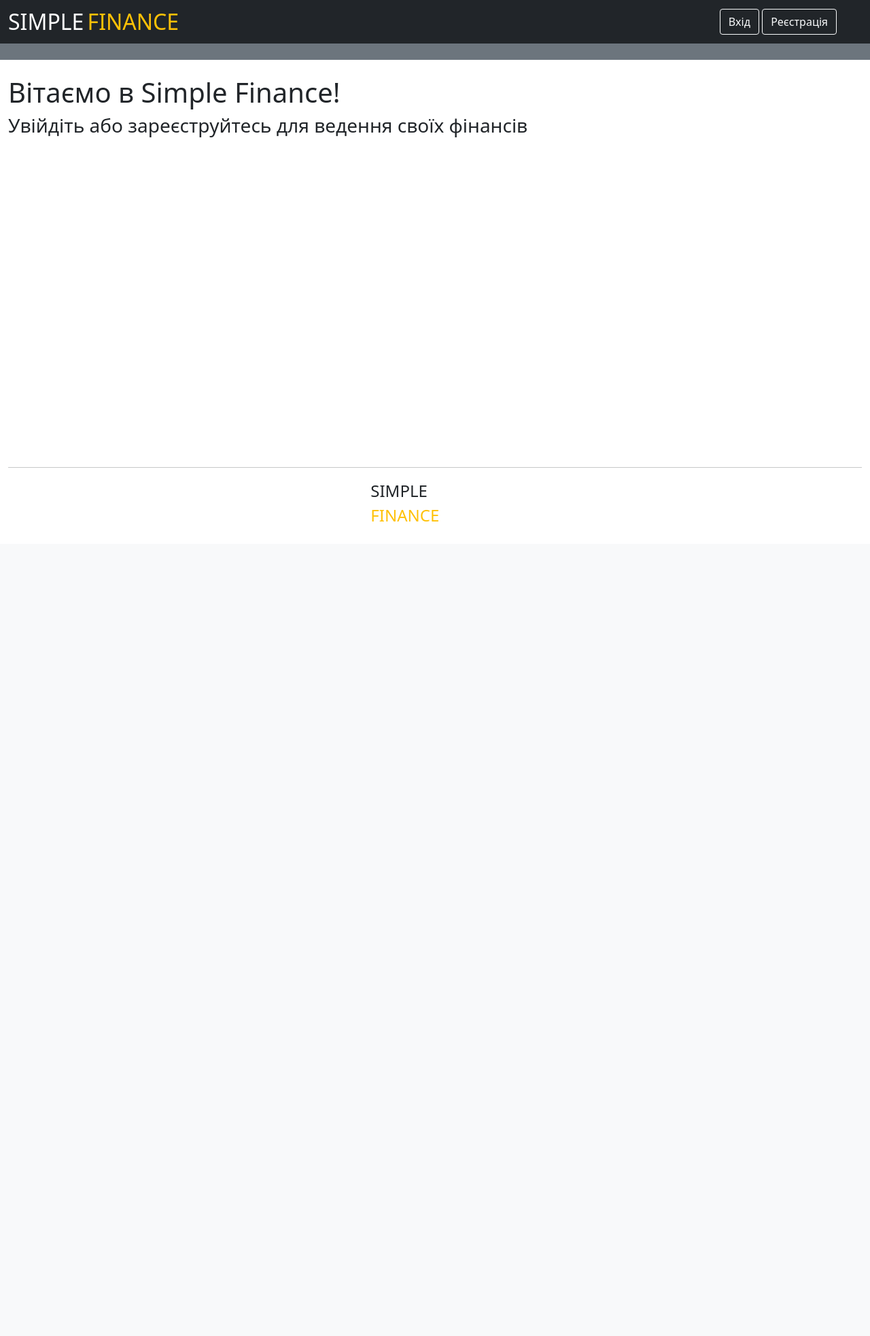
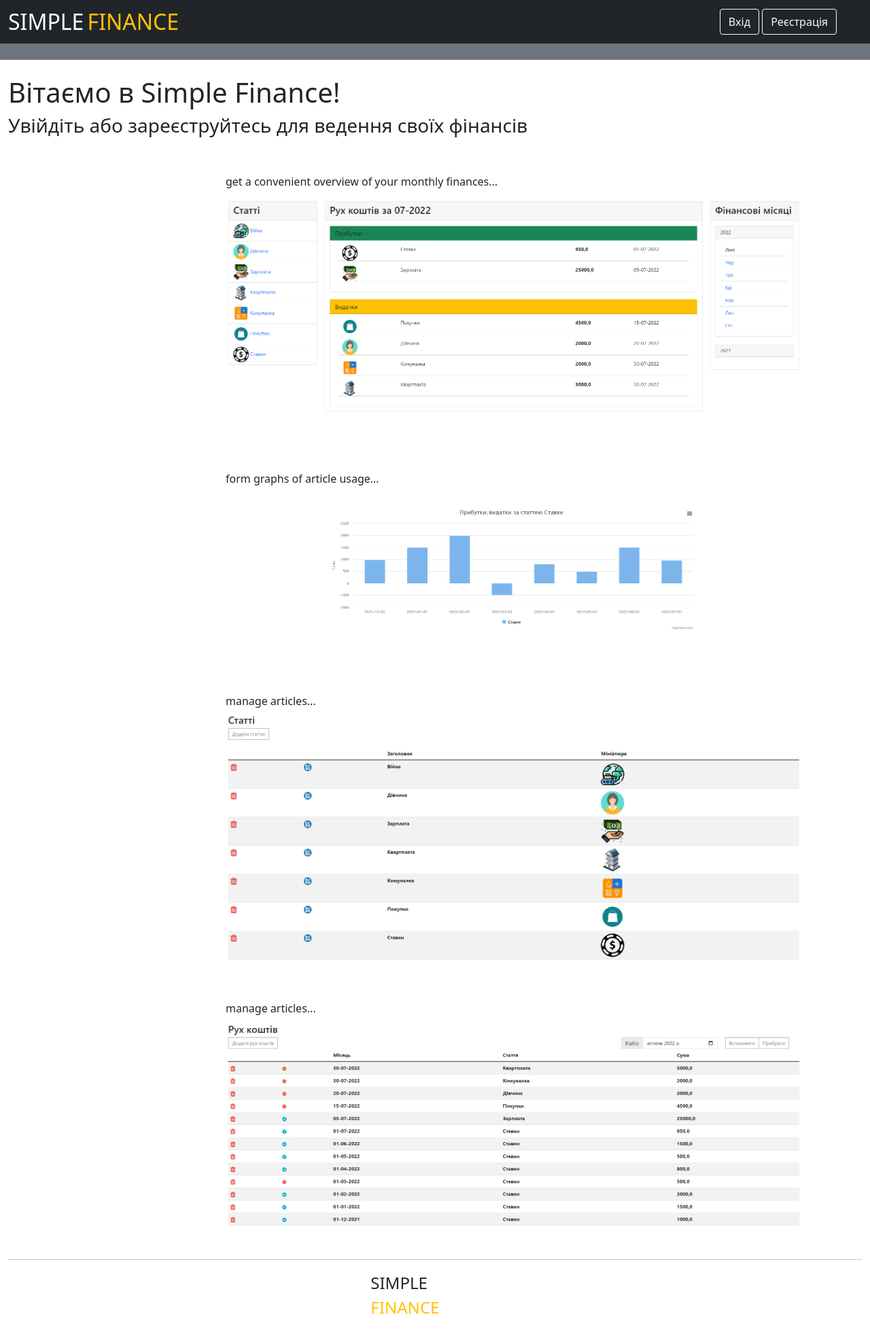
Before and after one commit to SergiiPachkovskyi/simpleFinance, a Django app: page / in a window 1280 px wide. Shown: the whole page at 68% size. Before the commit the page ends 767 px from the top, so only its background shows below. Run offline with Django 4.2, Linux system fonts and the light colour scheme; some libraries are stand-ins or nearby versions.

Commit message:
edit index

```diff
--- a/finance/fin/templates/fin/index.html
+++ b/finance/fin/templates/fin/index.html
@@ -173,6 +173,42 @@
     <div class="container-fluid">
         <h1>Вітаємо в Simple Finance!</h1>
         <h3>Увійдіть або зареєструйтесь для ведення своїх фінансів</h3>
+        <br><br>
+        <div class="row">
+            <div class="col-md-3"></div>
+            <div class="col-md-6">
+                <h6>get a convenient overview of your monthly finances...</h6>
+                <img src="{% static 'finance/images/SF.png' %}" alt="SF.png" width="850">
+            </div>
+            <div class="col-md-3"></div>
+        </div>
+        <br><br>
+        <div class="row">
+            <div class="col-md-3"></div>
+            <div class="col-md-6">
+                <h6>form graphs of article usage...</h6>
+                <img src="{% static 'finance/images/SF_graph.png' %}" alt="SF_graph.png" width="850">
+            </div>
+            <div class="col-md-3"></div>
+        </div>
+        <br><br>
+        <div class="row">
+            <div class="col-md-3"></div>
+            <div class="col-md-6">
+                <h6>manage articles...</h6>
+                <img src="{% static 'finance/images/SF_articles.png' %}" alt="SF_articles.png" width="850">
+            </div>
+            <div class="col-md-3"></div>
+        </div>
+        <br><br>
+        <div class="row">
+            <div class="col-md-3"></div>
+            <div class="col-md-6">
+                <h6>manage articles...</h6>
+                <img src="{% static 'finance/images/SF_cf.png' %}" alt="SF_cf.png" width="850">
+            </div>
+            <div class="col-md-3"></div>
+        </div>
     </div>
     {% endif %}
 
```
Also changed, not shown: finance/static/finance/images/SF.png, finance/static/finance/images/SF_articles.png (added), finance/static/finance/images/SF_cf.png (added), finance/static/finance/images/SF_graph.png.
